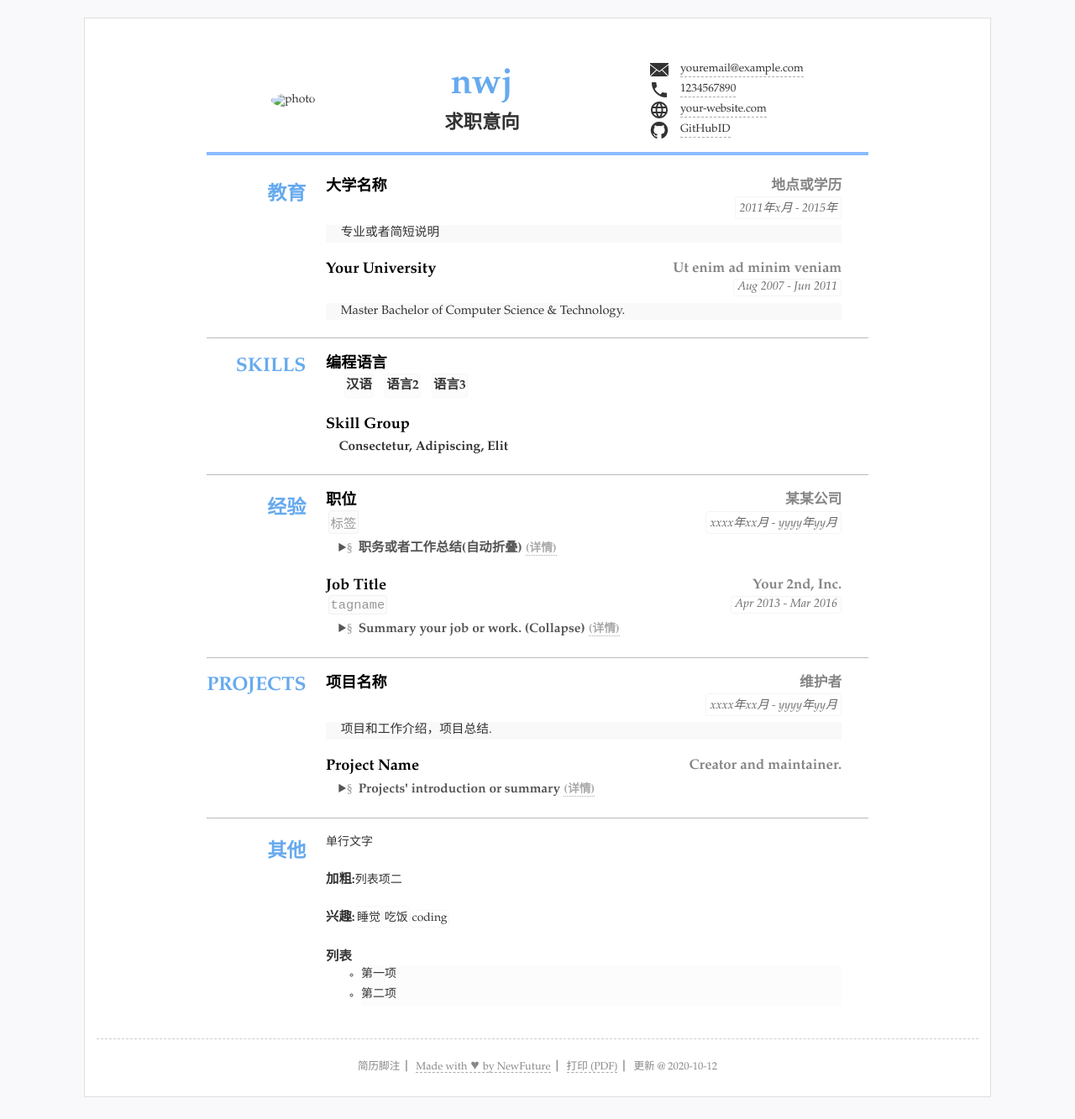
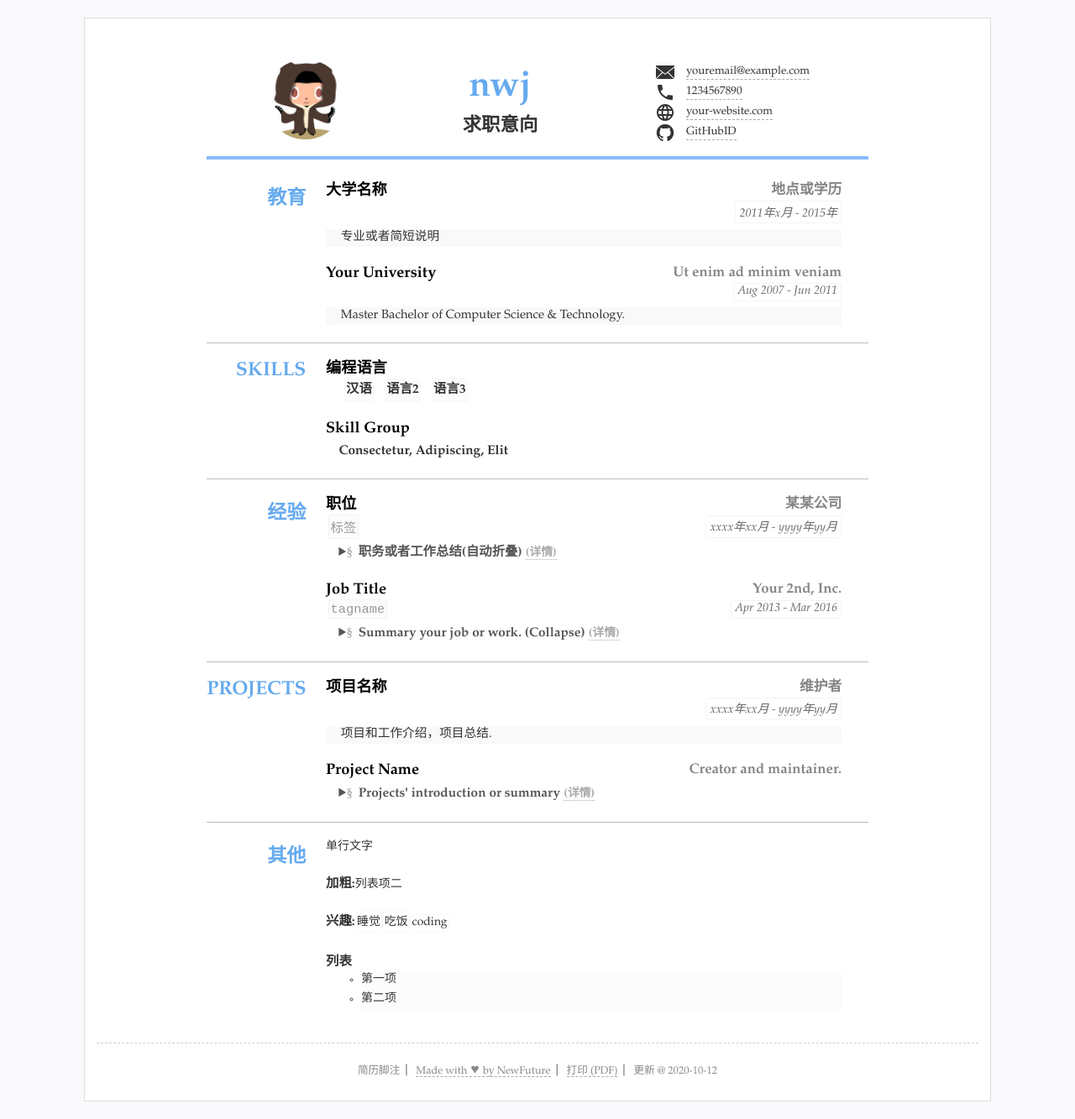
Before and after one commit to l963584201/CV, a Jekyll site: the page built from index.html, in a window 1280 px wide. Shown: the whole page at 84% size. Built offline with Jekyll 4.4.1, drawn with Linux system fonts in a browser that asks for light colours.

Commit message:
Update resume.yml

```diff
--- a/_data/resume.yml
+++ b/_data/resume.yml
@@ -5,7 +5,7 @@ title: "简历标题"
 lang: "zh" #语言设置 zh表示中文 en 表示英语
 name: "nwj"
 jobtitle: "求职意向" #可空不显示
-photo: "photo.jpg" #照片可空，不显示
+photo: "assets/img/photo.jpg" #照片可空，不显示
 
 #联系方式
 contact: #联系方式连接等3~5行
```
